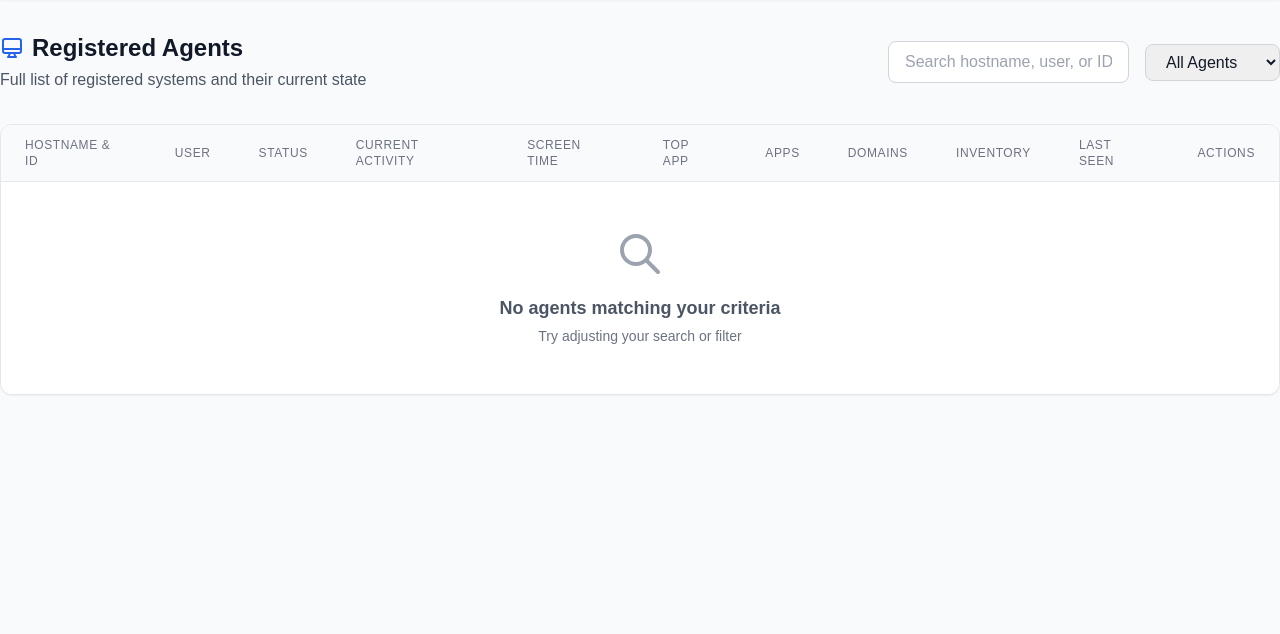
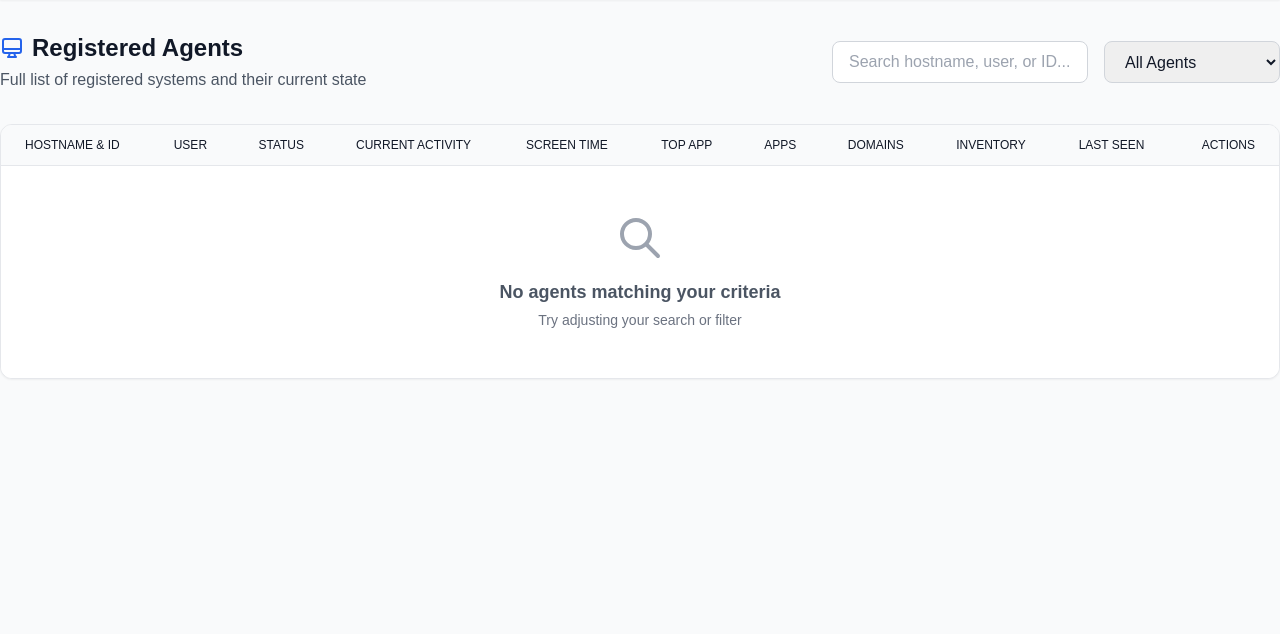
Before and after one commit to AI-Deamon/monitoring_tool, a Flask app: page /dashboard/agents in a window 1280 px wide. Shown: the part 65-699 px from the top of the page. Run offline with Flask 3, Linux system fonts and the light colour scheme; the visitor is signed in with stand-in values (Sample User, id 1); data that the repository does not hold is empty; parts of the project's set-up code (start-up, migrations or seed data) failed here and were passed over; some libraries are stand-ins or nearby versions; some web fonts are replaced.

Commit message:
Add files via upload

```diff
--- a/server/templates/dashboard/agent_detail.html
+++ b/server/templates/dashboard/agent_detail.html
@@ -194,7 +194,7 @@
                         src="{{ url_for('static', filename='thunder.png') }}" class="w-4 h-4 mr-1 inline-block" />
                     Current State</div>
                 <span id="current-state"
-                    class="inline-block px-2 py-1 bg-green-100 dark:bg-green-900 text-green-800 dark:text-green-200 text-xs font-medium rounded-full">Active</span>
+                    class="inline-block px-2 py-1 bg-gray-100 dark:bg-gray-700 text-gray-800 dark:text-gray-200 text-xs font-medium rounded-full">Loading...</span>
             </div>
         </div>
     </div>
--- a/server/templates/dashboard/agents.html
+++ b/server/templates/dashboard/agents.html
@@ -3,19 +3,34 @@
 {% block title %}Registered Agents - SentinelEdge Dashboard{% endblock %}
 
 {% block content %}
-<div class="flex items-center justify-between mb-8">
+<!-- Header -->
+<div class="flex flex-col lg:flex-row lg:items-center lg:justify-between gap-6 mb-8">
     <div>
         <h1 class="text-2xl font-bold text-gray-900 dark:text-gray-100 flex items-center gap-2">
             <svg class="w-6 h-6 text-blue-600" fill="none" stroke="currentColor" viewBox="0 0 24 24">
-                <path stroke-linecap="round" stroke-linejoin="round" stroke-width="2" d="M9.75 17L9 20l-1 1h8l-1-1-.75-3M3 13h18M5 17h14a2 2 0 002-2V5a2 2 0 00-2-2H5a2 2 0 00-2 2v10a2 2 0 002 2z"></path>
+                <path stroke-linecap="round" stroke-linejoin="round" stroke-width="2"
+                    d="M9.75 17L9 20l-1 1h8l-1-1-.75-3M3 13h18M5 17h14a2 2 0 002-2V5a2 2 0 00-2-2H5a2 2 0 00-2 2v10a2 2 0 002 2z">
+                </path>
             </svg>
             Registered Agents
         </h1>
-        <p class="text-gray-600 dark:text-gray-400 mt-1">Full list of registered systems and their current state</p>
+        <p class="text-gray-600 dark:text-gray-400 mt-1">
+            Full list of registered systems and their current state
+        </p>
     </div>
-    <div class="flex items-center gap-4">
-        <input type="text" id="agent-search" placeholder="Search hostname, user, or ID..." class="px-4 py-2 border border-gray-300 dark:border-gray-600 dark:bg-gray-700 dark:text-gray-100 rounded-lg focus:ring-2 focus:ring-primary-500 focus:border-primary-500">
-        <select id="status-filter" class="px-4 py-2 border border-gray-300 dark:border-gray-600 dark:bg-gray-700 dark:text-gray-100 rounded-lg focus:ring-2 focus:ring-primary-500 focus:border-primary-500">
+
+    <!-- Search & Filter -->
+    <div class="flex flex-col sm:flex-row gap-4 w-full lg:w-auto">
+        <input
+            type="text"
+            id="agent-search"
+            placeholder="Search hostname, user, or ID..."
+            class="w-full sm:w-64 px-4 py-2 border border-gray-300 dark:border-gray-600 dark:bg-gray-700 dark:text-gray-100 rounded-lg focus:ring-2 focus:ring-primary-500 focus:border-primary-500"
+        >
+        <select
+            id="status-filter"
+            class="w-full sm:w-44 px-4 py-2 border border-gray-300 dark:border-gray-600 dark:bg-gray-700 dark:text-gray-100 rounded-lg focus:ring-2 focus:ring-primary-500 focus:border-primary-500"
+        >
             <option value="all">All Agents</option>
             <option value="active">Active Now</option>
             <option value="idle">Idle</option>
@@ -24,35 +39,70 @@
     </div>
 </div>
 
+<!-- Table Container -->
 <div class="bg-white dark:bg-gray-800 rounded-xl shadow-sm border border-gray-200 dark:border-gray-700 overflow-hidden mb-5">
-    <div class="">
-        <table class="min-w-full w-full divide-y divide-gray-200 dark:divide-gray-600" id="agents-table">
+    <div class="relative overflow-x-auto">
+        <table class="min-w-[1200px] w-full divide-y divide-gray-200 dark:divide-gray-600" id="agents-table">
+
+            <!-- Table Head -->
             <thead class="bg-gray-50 dark:bg-gray-700">
                 <tr>
-                    <th class="px-6 py-3 text-left text-xs font-medium text-gray-500 dark:text-gray-300 uppercase tracking-wider cursor-pointer hover:bg-gray-100 dark:hover:bg-gray-600" onclick="sortTable(0)">Hostname & ID</th>
-                    <th class="px-6 py-3 text-left text-xs font-medium text-gray-500 dark:text-gray-300 uppercase tracking-wider cursor-pointer hover:bg-gray-100 dark:hover:bg-gray-600" onclick="sortTable(1)">User</th>
-                    <th class="px-6 py-3 text-left text-xs font-medium text-gray-500 dark:text-gray-300 uppercase tracking-wider cursor-pointer hover:bg-gray-100 dark:hover:bg-gray-600" onclick="sortTable(2)">Status</th>
-                    <th class="px-6 py-3 text-left text-xs font-medium text-gray-500 dark:text-gray-300 uppercase tracking-wider cursor-pointer hover:bg-gray-100 dark:hover:bg-gray-600" onclick="sortTable(3)">Current Activity</th>
-                    <th class="px-6 py-3 text-left text-xs font-medium text-gray-500 dark:text-gray-300 uppercase tracking-wider cursor-pointer hover:bg-gray-100 dark:hover:bg-gray-600" onclick="sortTable(4)">Screen Time</th>
-                    <th class="px-6 py-3 text-left text-xs font-medium text-gray-500 dark:text-gray-300 uppercase tracking-wider">Top App</th>
-                    <th class="px-6 py-3 text-left text-xs font-medium text-gray-500 dark:text-gray-300 uppercase tracking-wider">Apps</th>
-                    <th class="px-6 py-3 text-left text-xs font-medium text-gray-500 dark:text-gray-300 uppercase tracking-wider">Domains</th>
-                    <th class="px-6 py-3 text-left text-xs font-medium text-gray-500 dark:text-gray-300 uppercase tracking-wider">Inventory</th>
-                    <th class="px-6 py-3 text-left text-xs font-medium text-gray-500 dark:text-gray-300 uppercase tracking-wider">Last Seen</th>
-                    <th class="px-6 py-3 text-right text-xs font-medium text-gray-500 dark:text-gray-300 uppercase tracking-wider">Actions</th>
+                    <th class="px-6 py-3 text-left text-xs font-medium uppercase cursor-pointer">
+                        Hostname & ID
+                    </th>
+                    <th class="px-6 py-3 text-left text-xs font-medium uppercase cursor-pointer">
+                        User
+                    </th>
+                    <th class="px-6 py-3 text-left text-xs font-medium uppercase cursor-pointer">
+                        Status
+                    </th>
+                    <th class="px-6 py-3 text-left text-xs font-medium uppercase cursor-pointer">
+                        Current Activity
+                    </th>
+                    <th class="px-6 py-3 text-left text-xs font-medium uppercase cursor-pointer">
+                        Screen Time
+                    </th>
+                    <th class="px-6 py-3 text-left text-xs font-medium uppercase hidden lg:table-cell">
+                        Top App
+                    </th>
+                    <th class="px-6 py-3 text-left text-xs font-medium uppercase hidden lg:table-cell">
+                        Apps
+                    </th>
+                    <th class="px-6 py-3 text-left text-xs font-medium uppercase hidden xl:table-cell">
+                        Domains
+                    </th>
+                    <th class="px-6 py-3 text-left text-xs font-medium uppercase hidden xl:table-cell">
+                        Inventory
+                    </th>
+                    <th class="px-6 py-3 text-left text-xs font-medium uppercase hidden md:table-cell">
+                        Last Seen
+                    </th>
+                    <th class="px-6 py-3 text-right text-xs font-medium uppercase">
+                        Actions
+                    </th>
                 </tr>
             </thead>
+
+            <!-- Table Body -->
             <tbody id="agents-body" class="bg-white dark:bg-gray-800 divide-y divide-gray-200 dark:divide-gray-600">
+
+                <!-- Loading State -->
                 <tr>
                     <td colspan="11" class="px-6 py-12 text-center">
-                        <div class="w-8 h-8 border-2 border-primary-200 border-t-primary-600 rounded-full animate-spin mx-auto mb-4"></div>
-                        <p class="text-gray-500 dark:text-gray-400">Loading fleet data...</p>
+                        <div class="w-8 h-8 border-2 border-blue-200 border-t-blue-600 rounded-full animate-spin mx-auto mb-4"></div>
+                        <p class="text-gray-500 dark:text-gray-400">
+                            Loading fleet data...
+                        </p>
                     </td>
                 </tr>
+
+
+
             </tbody>
         </table>
     </div>
 </div>
+
 {% endblock %}
 
 {% block extra_js %}
--- a/server/templates/dashboard/base.html
+++ b/server/templates/dashboard/base.html
@@ -266,6 +266,16 @@
                         agentSelect.appendChild(option);
                     });
 
+                    // Set selected agent if on agent detail page
+                    const path = window.location.pathname;
+                    if (path.includes('/dashboard/agent/')) {
+                        const parts = path.split('/');
+                        const agentIndex = parts.indexOf('agent');
+                        if (agentIndex !== -1 && parts[agentIndex + 1]) {
+                            agentSelect.value = parts[agentIndex + 1];
+                        }
+                    }
+
                     // Add change event listener
                     agentSelect.addEventListener('change', (e) => {
                         if (e.target.value) {
```
Also changed, not shown: server/templates/dashboard/403.html (line endings or trailing spaces), server/templates/dashboard/404.html (line endings or trailing spaces), server/templates/dashboard/agent_report.html (line endings or trailing spaces), server/templates/dashboard/agent_report_v2.html (line endings or trailing spaces), server/templates/dashboard/reports.html (line endings or trailing spaces).
